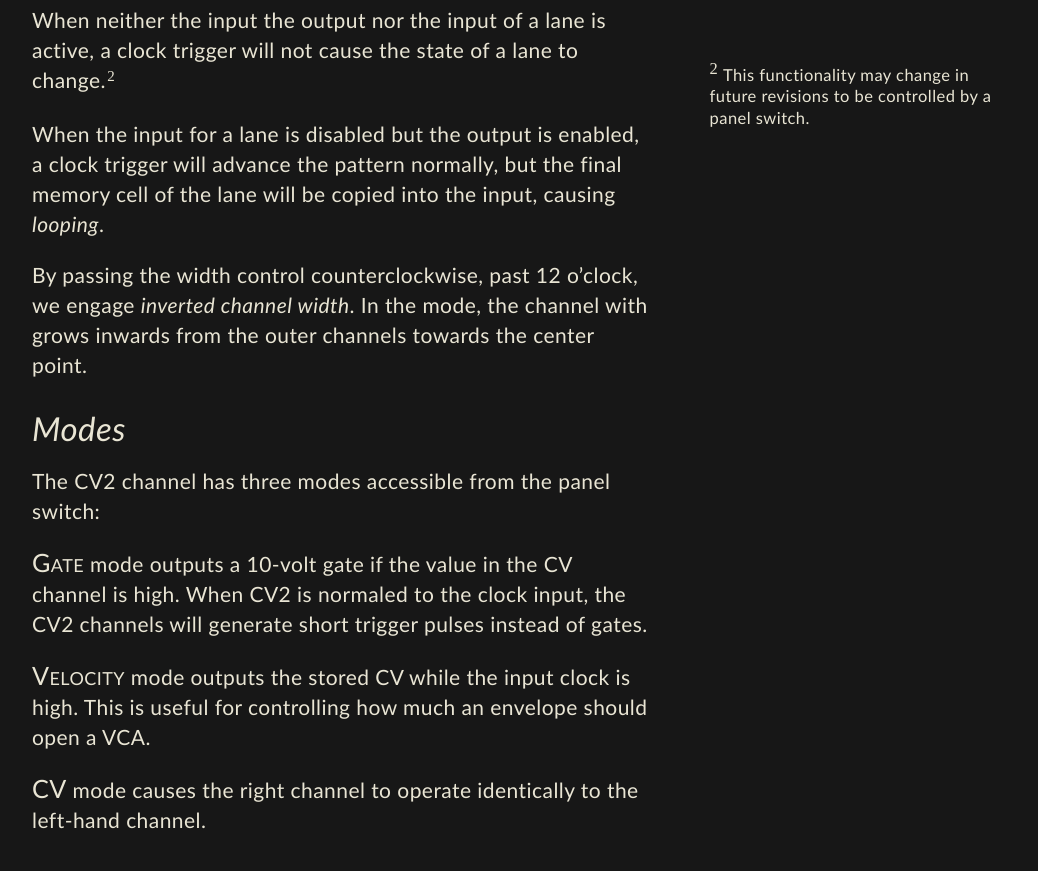
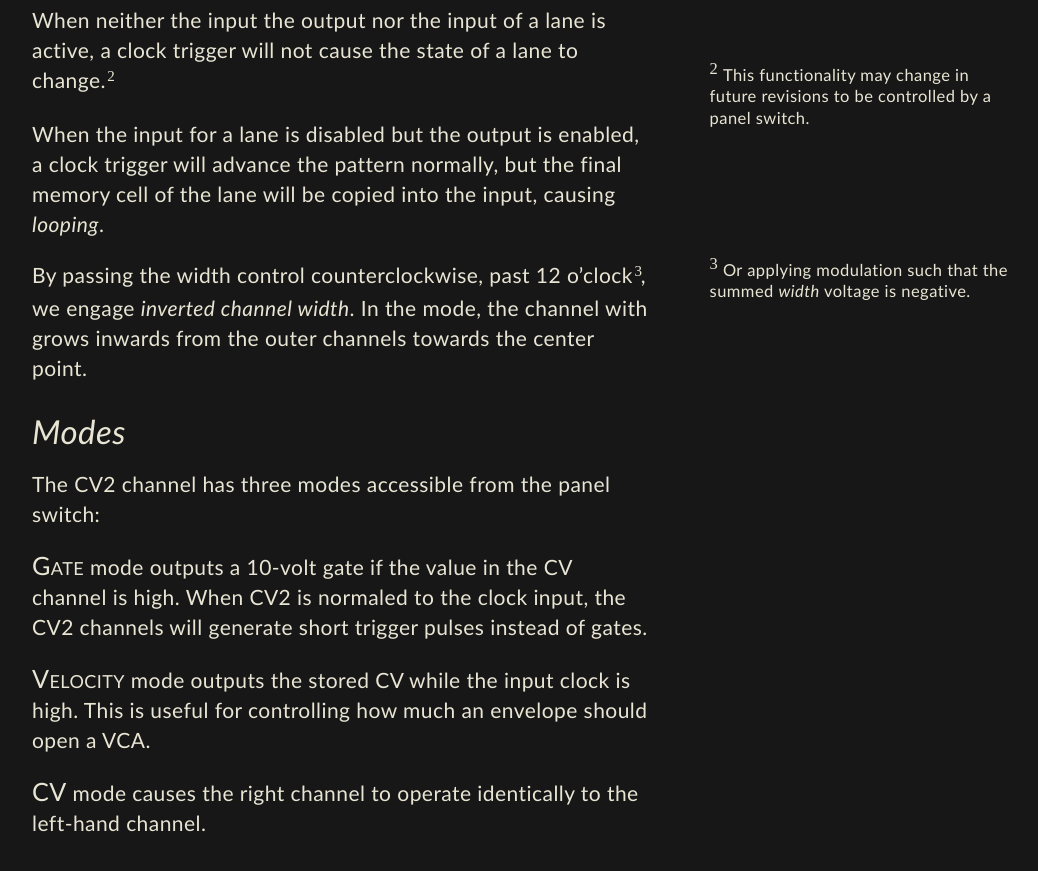
Before and after one commit to bongozone/bongozone, a Jekyll site: the page built from index.md, in a window 1280 px wide and 900 px high, scrolled down 1208 px. Shown: the top 871 px of the window, without its empty margins (128-1166 px from the left). Built offline with Jekyll 4.4.1, drawn with Linux system fonts in a browser that asks for light colours.

Commit message:
neagtive width

```diff
--- a/index.md
+++ b/index.md
@@ -52,8 +52,10 @@ When the input for a lane is disabled but the output is enabled, a clock trigger
 will advance the pattern normally, but the final memory cell of the lane will be
 copied into the input, causing <em>looping</em>.
 
-By passing the width control counterclockwise, past 12 o'clock, we engage
-<em>inverted channel width</em>. In the mode, the channel with grows inwards from
+By passing the width control counterclockwise, past 12 o'clock<label for="sn-neg" class="margin-toggle sidenote-number"></label><input type="checkbox" id="sn-neg" class="margin-toggle"><span class="sidenote">
+  Or applying modulation such that the summed <em>width</em> voltage is negative.
+</span>,
+we engage <em>inverted channel width</em>. In the mode, the channel with grows inwards from
 the outer channels towards the center point.
 
 ## Modes
```
